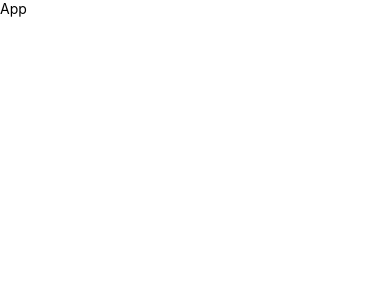
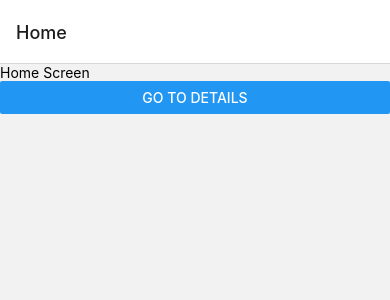
Before and after one commit to SorraimiRivas/MoviesInc, a React Native app: screen /Home in a window 390 px wide. Shown: the top 300 px of the page. Built offline with nearby package versions, Linux system fonts and the light colour scheme.

Commit message:
🚧 Added main screens with their respective navigation 🚧, 📦️ added react navigation and its dependent libraries 📦️

```diff
--- a/index.js
+++ b/index.js
@@ -3,7 +3,7 @@
  */
 
 import {AppRegistry} from 'react-native';
+import {name as appName} from './app.json';
 import App from './src/App';
-import {name as appName} from './app.json';
 
 AppRegistry.registerComponent(appName, () => App);
--- a/src/App.tsx
+++ b/src/App.tsx
@@ -1,12 +1,10 @@
 import {View, Text, StyleSheet, SafeAreaView} from 'react-native';
-import React from 'react';
+import React, {FC} from 'react';
+import HomeScreen from './screens/home/HomeScreen';
+import Navigation from './navigation';
 
-const App = () => {
-  return (
-    <SafeAreaView style={styles.appContainer}>
-      <Text>App</Text>
-    </SafeAreaView>
-  );
+const App: FC = () => {
+  return <Navigation />;
 };
 
 const styles = StyleSheet.create({
--- /dev/null
+++ b/src/navigation/index.tsx
@@ -0,0 +1,20 @@
+import {NavigationContainer} from '@react-navigation/native';
+import {createStackNavigator} from '@react-navigation/stack';
+import HomeScreen from '../screens/home/HomeScreen';
+import MovieDetails from '../screens/details/MovieDetails';
+import {RootStackParams} from '../types/NavigationProps';
+
+const Stack = createStackNavigator<RootStackParams>();
+
+const Navigation: React.FC = () => {
+  return (
+    <NavigationContainer>
+      <Stack.Navigator>
+        <Stack.Screen name="Home" component={HomeScreen} />
+        <Stack.Screen name="Details" component={MovieDetails} />
+      </Stack.Navigator>
+    </NavigationContainer>
+  );
+};
+
+export default Navigation;
--- /dev/null
+++ b/src/screens/details/MovieDetails.tsx
@@ -0,0 +1,16 @@
+import {View, Text, Button} from 'react-native';
+import React, {FC} from 'react';
+import {useNavigation} from '@react-navigation/native';
+import {Props} from '../../types/NavigationProps';
+
+const MovieDetails: FC<Props> = () => {
+  const navigation = useNavigation();
+  return (
+    <View>
+      <Text>MovieDetails</Text>
+      <Button title="goBack" onPress={() => navigation.goBack()} />
+    </View>
+  );
+};
+
+export default MovieDetails;
--- /dev/null
+++ b/src/screens/home/HomeScreen.tsx
@@ -0,0 +1,34 @@
+import React, {FC} from 'react';
+import {
+  View,
+  Text,
+  StatusBar,
+  Button,
+  Alert,
+  SafeAreaView,
+  StyleSheet,
+} from 'react-native';
+import {useNavigation} from '@react-navigation/native';
+import {Props} from '../../types/NavigationProps';
+
+const HomeScreen: FC<Props> = () => {
+  const navigation = useNavigation();
+
+  return (
+    <SafeAreaView style={styles.container}>
+      <StatusBar backgroundColor={'teal'} />
+      <Text>Home Screen</Text>
+      <Button
+        title="Go to Details"
+        onPress={() => navigation.navigate('Details')}
+      />
+    </SafeAreaView>
+  );
+};
+
+const styles = StyleSheet.create({
+  container: {
+    flex: 1,
+  },
+});
+export default HomeScreen;
--- /dev/null
+++ b/src/types/NavigationProps.ts
@@ -0,0 +1,8 @@
+import {StackScreenProps} from '@react-navigation/stack';
+export type RootStackParams = {
+  Home: undefined;
+  Details: undefined;
+  onPress: () => void;
+};
+
+export type Props = StackScreenProps<RootStackParams, 'Home'>;
```
Also changed, not shown: package.json (+7 -1 lines), src/screens/details/styles.ts (added), src/screens/home/styles.ts (added), 5 other files (tests, documents, lock files or other folders).
